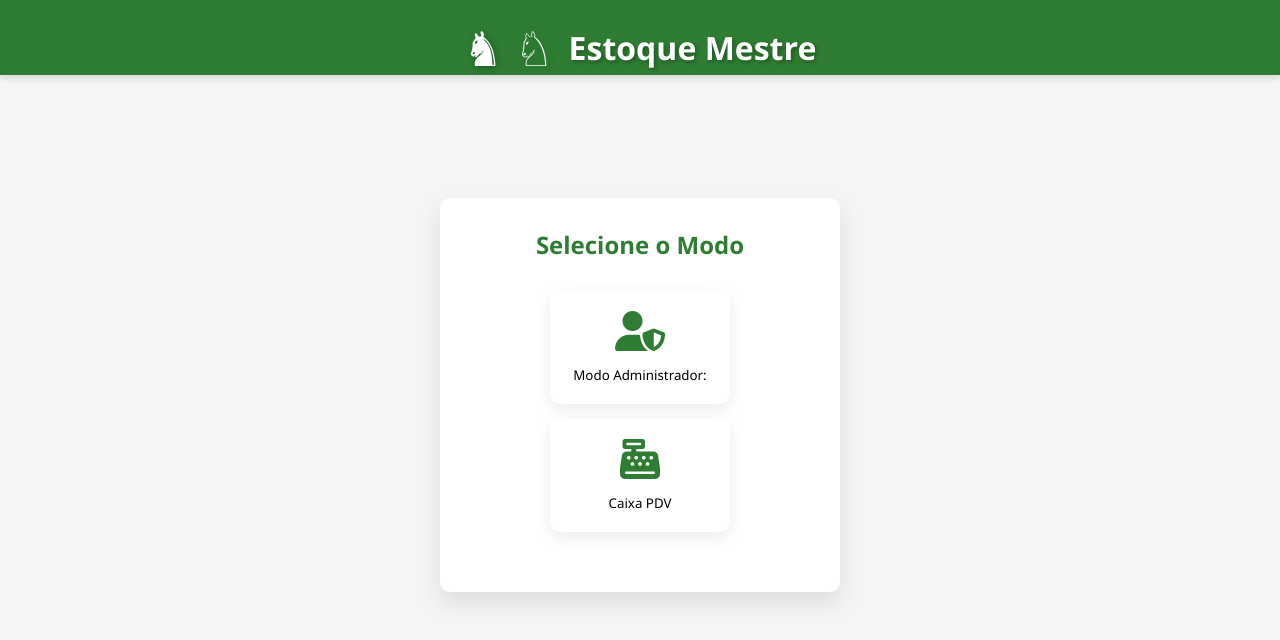
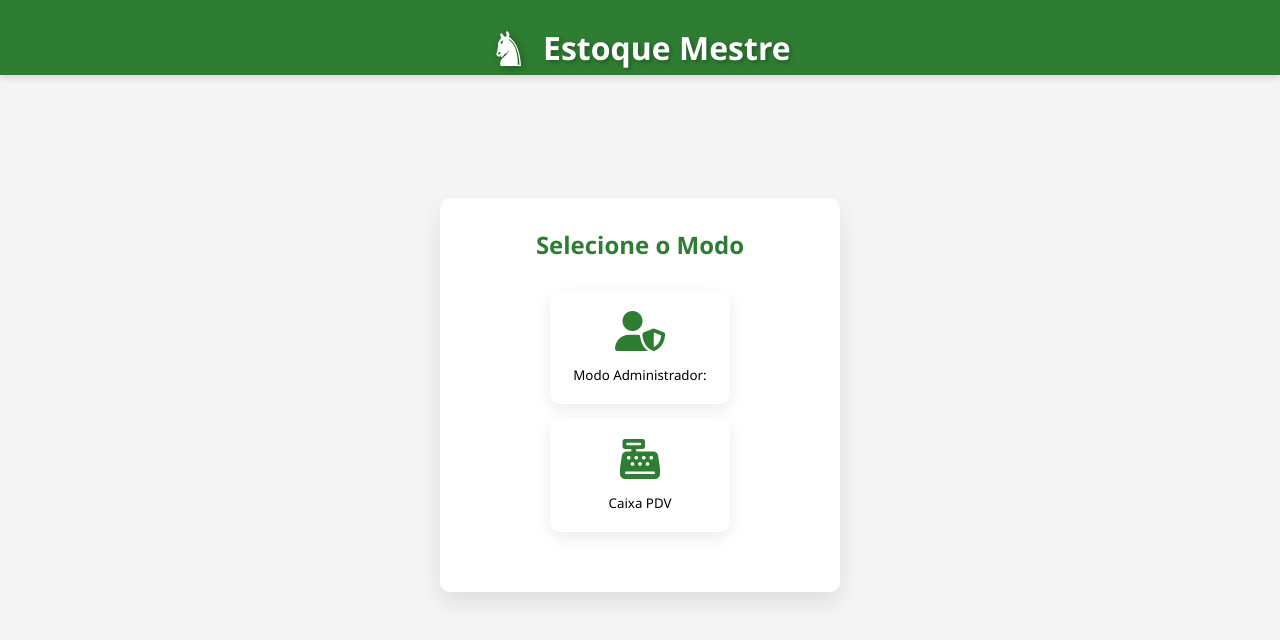
Before and after one commit to edson-fiusa/sistemaComercio, a plain HTML site: page index.html in a window 1280 px wide. Drawn offline with Linux system fonts and the light colour scheme.

Commit message:
Remove one chess knight from the logo

```diff
--- a/index.html
+++ b/index.html
@@ -14,7 +14,7 @@
     <header>
         <div class="container">
             <div class="logo">
-                <div class="cavalo-xadrez">♞ ♘ </div>
+                <div class="cavalo-xadrez">♞ </div>
                 <h1>Estoque Mestre</h1>
             </div>
         </div>
```
